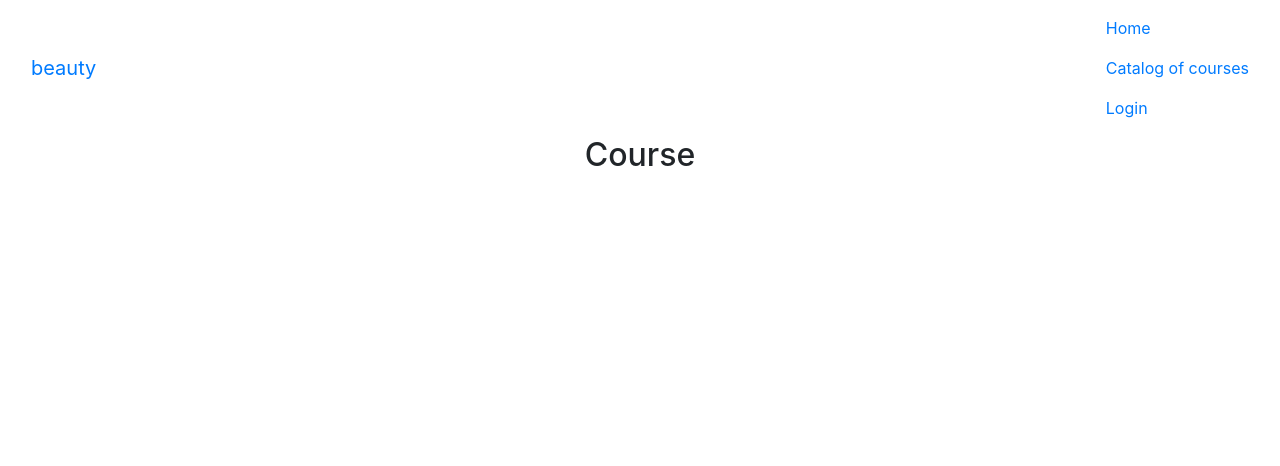
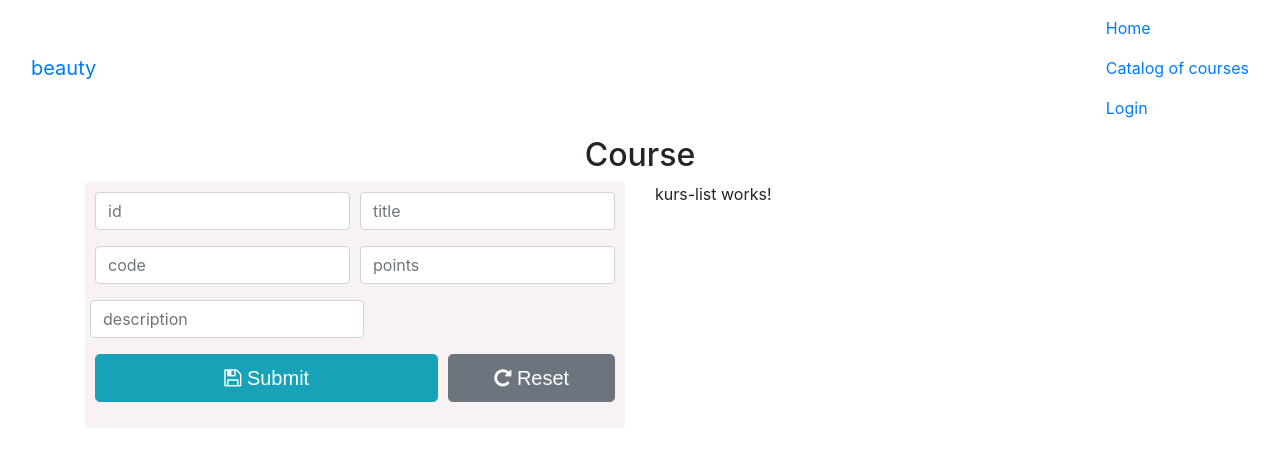
Before and after one commit to kristya-art/beautyAcademy, an Angular app in the folder frontend/: page /kursi in a window 1280 px wide. Shown: the top 466 px of the page. Built offline with nearby package versions, Linux system fonts and the light colour scheme; no server answers.

Commit message:
fixed create and update methods in backend for course

```diff
--- a/frontend/src/app/app.module.ts
+++ b/frontend/src/app/app.module.ts
@@ -1,5 +1,4 @@
 import { BrowserModule } from '@angular/platform-browser';
-
 
 
 import { NgModule } from '@angular/core';
--- a/frontend/src/app/kursi/kurs-list/kurs-list.component.ts
+++ b/frontend/src/app/kursi/kurs-list/kurs-list.component.ts
@@ -1,4 +1,7 @@
 import { Component, OnInit } from '@angular/core';
+import {KursService} from '../shared/kurs.service'
+import {Kurs} from "../shared/kurs.model";
+import {ActivatedRoute, Router} from "@angular/router";
 
 @Component({
   selector: 'app-kurs-list',
@@ -7,9 +10,31 @@ import { Component, OnInit } from '@angular/core';
 })
 export class KursListComponent implements OnInit {
 
-  constructor() { }
+  id:number;
+  kurs:Kurs;
+
+  constructor(private route: ActivatedRoute,private router: Router,private kursService:KursService) { }
 
   ngOnInit() {
+    this.kurs = new Kurs(null,"","","",null,[]);
+
+    this.kursService.getKurs(this.id)
+      .subscribe(data=>{
+        console.log(data);
+        this.kurs = data;
+      },error => console.log(error));
+  }
+  updateKurs() {
+    this.kursService.updateKurs(this.id, this.kurs)
+      .subscribe(data => console.log(data), error => console.log(error));
+    this.kurs = new Kurs(null,"","","",null,[]);
+    this.gotoList();
   }
 
+  onSubmit() {
+    this.updateKurs();
+  }
+  gotoList() {
+    this.router.navigate(['/courses']);
+  }
 }
--- a/frontend/src/app/kursi/kurs/kurs.component.html
+++ b/frontend/src/app/kursi/kurs/kurs.component.html
@@ -1 +1,33 @@
-<p>kurs works!</p>
+<form class ='kurs-form' #kursForm="ngForm" (ngSubmit)="onSubmit(kursForm)">
+ <div class="form-row">
+   <div class = "form-group col-md-6">
+     <input class="form-control" name="id" #id="ngModel" [ngModel]="kursService.selectedKurs.id" placeholder="id" required>
+     <div class="validation-error" *ngIf="id.invalid&&id.touched">This Field is required.</div>
+   </div>
+   <div class = "form-group col-md-6">
+     <input class="form-control" name="title" #title="ngModel" [ngModel]="kursService.selectedKurs.title" placeholder="title" >
+   </div>
+   <div class = "form-group col-md-6">
+     <input class="form-control" name="code" #code="ngModel" [ngModel]="kursService.selectedKurs.code" placeholder="code" >
+   </div>
+   <div class = "form-group col-md-6">
+     <input class="form-control" name="points" #points="ngModel" [ngModel]="kursService.selectedKurs.points" placeholder="points" >
+   </div>
+  <div class="form-group">
+    <input class="form-control" name="description" #description="ngModel" [ngModel]="kursService.selectedKurs.description" placeholder="description">
+  </div>
+
+</div>
+
+<div class="form-row">
+  <div class = "form-group col-md-8">
+    <button class="btn btn-lg btn-block btn-info"><i class="fa fa-floppy-o" aria-hidden="true"></i>
+      Submit</button>
+  </div>
+  <div class = "form-group col-md-4">
+    <button class="btn btn-lg btn-block btn-secondary" (click)="resetForm(kursForm)"><i class="fa fa-repeat" aria-hidden="true"></i>
+      Reset</button>
+
+  </div>
+</div>
+</form>
--- a/frontend/src/app/kursi/kurs/kurs.component.ts
+++ b/frontend/src/app/kursi/kurs/kurs.component.ts
@@ -1,15 +1,65 @@
 import { Component, OnInit } from '@angular/core';
-
+import {KursService} from '../shared/kurs.service'
+import {NgForm} from "@angular/forms";
+import {subscribeOn} from "rxjs/operators";
+import {Kurs} from "../shared/kurs.model";
+import {ActivatedRoute, Router} from "@angular/router";
 @Component({
   selector: 'app-kurs',
   templateUrl: './kurs.component.html',
   styleUrls: ['./kurs.component.css']
 })
 export class KursComponent implements OnInit {
-
-  constructor() { }
+  id:number;
+  kurs:Kurs;
+  submitted = false;
+  constructor(private route: ActivatedRoute,private router: Router,private kursService:KursService) { }
 
   ngOnInit() {
+    this.resetForm();
+
+    this.kurs = new Kurs(null,"","","",null,[]);
+
+    this.kursService.getKurs(this.id)
+      .subscribe(data=>{
+        console.log(data);
+        this.kurs = data;
+      },error => console.log(error));
+  }
+  updateKurs() {
+    this.kursService.updateKurs(this.id, this.kurs)
+      .subscribe(data => console.log(data), error => console.log(error));
+    this.kurs = new Kurs(null,"","","",null,[]);
+    this.gotoList();
   }
 
+  onSubmit(form:NgForm) {
+    this.submitted = true;
+    this.updateKurs();
+    this.resetForm(form)
+  }
+
+  // onSubmit(form:NgForm){
+  //   this.updateKurs(form.value);
+ //   .subcribe(data=>{
+ //     this.resetForm(form);
+//})
+  //
+  // }
+  gotoList() {
+    this.router.navigate(['/courses']);
+  }
+
+  resetForm(form?: NgForm){
+    if(form !=null)
+      form.reset();
+    this.kursService.selectedKurs = {
+      id : null,
+      code: "",
+      title: "",
+      points: null,
+      description: "",
+
+    }
+  }
 }
--- a/frontend/src/app/kursi/kursi.component.html
+++ b/frontend/src/app/kursi/kursi.component.html
@@ -1,3 +1,9 @@
 <div style="text-align:center">
   <h2 class ="jumbotron.bg-secondary.text-white">Course</h2>
 </div>
+<div class="row">
+  <div class ="col-md-6">
+    <app-kurs></app-kurs>
+  </div>
+  <div class ="col-md-6"><app-kurs-list></app-kurs-list></div>
+</div>
--- a/frontend/src/app/kursi/shared/kurs.service.ts
+++ b/frontend/src/app/kursi/shared/kurs.service.ts
@@ -1,9 +1,47 @@
 import { Injectable } from '@angular/core';
 
+import {Kurs} from'./kurs.model'
+import {HttpClient} from "@angular/common/http";
+import {Observable} from "rxjs";
 @Injectable({
   providedIn: 'root'
 })
 export class KursService {
 
-  constructor() { }
+  private courseUrl = 'http://localhost:8080/courses/list';
+  private baseUrl = 'http://localhost:8080/courses/';
+ // selectedKurs: Kurs = new Kurs(null,"","","",null,[]);
+ selectedKurs : Kurs;
+  id:number;
+
+
+  constructor(private http: HttpClient) { }
+
+  // postKurs(kurs : Kurs) {
+  //   var body = JSON.stringify(kurs);
+  //   var headerOptions = new Headers({'Content-Type':'application/json'});
+  //   var requestOptions = new Request({method : requestMethod.POST,headers : headerOptions});
+  //   this.http.post('url',body,requestOptions)
+  //   }
+  getAll() : Observable<any> {
+    return this.http.get(this.courseUrl,{responseType: 'json'});
+  }
+
+
+  updateKurs(id: number, value: any): Observable<Object> {
+    return this.http.put("http://localhost:8080/courses/update/" + id,value);
+  }
+
+ createKurs(kurs:Object):Observable<Object> {
+    return this.http.post("http://localhost:8080/courses/create/",kurs);
+ }
+
+ getKurs(id: number):Observable<any> {
+    return this.http.get("http://localhost:8080/courses/" + id);
+ }
+  deleteKurs(id){
+    return this.http.delete("http://localhost:8080/courses/cancel/"+id);
+  }
+
+
 }
--- a/frontend/src/index.html
+++ b/frontend/src/index.html
@@ -8,6 +8,7 @@
   <meta name="viewport" content="width=device-width, initial-scale=1">
   <!--<link rel="icon" type="image/x-icon" href="favicon.ico">-->
   <!--<link rel="stylesheet" href="https://stackpath.bootstrapcdn.com/bootstrap/4.4.1/css/bootstrap.min.css" integrity="sha384-Vkoo8x4CGsO3+Hhxv8T/Q5PaXtkKtu6ug5TOeNV6gBiFeWPGFN9MuhOf23Q9Ifjh" crossorigin="anonymous">-->
+  <link rel = "stylesheet" href ="https://stackpath.bootstrapcdn.com/font-awesome/4.7.0/css/font-awesome.min.css">
 </head>
 <body>
   <app-root></app-root>
--- a/frontend/src/styles.css
+++ b/frontend/src/styles.css
@@ -21,19 +21,19 @@
   /*color: #333;*/
   /*font-family: Cambria, Georgia;*/
 /*}*/
-/*a {*/
-  /*cursor: pointer;*/
-  /*cursor: hand;*/
-/*}*/
-/*button {*/
-  /*font-family: Arial;*/
-  /*background-color: #eee;*/
-  /*border: none;*/
-  /*padding: 5px 10px;*/
-  /*border-radius: 4px;*/
-  /*cursor: pointer;*/
-  /*cursor: hand;*/
-/*}*/
+a {
+  cursor: pointer;
+  cursor: hand;
+}
+button {
+  font-family: Arial;
+  background-color: #eee;
+  border: none;
+  padding: 5px 10px;
+  border-radius: 4px;
+  cursor: pointer;
+  cursor: hand;
+}
 /*button:hover {*/
   /*background-color: #cfd8dc;*/
 /*}*/
@@ -70,7 +70,16 @@
 /*}*/
 
 
+form.kurs-form{
+  background-color: #f9f2f4;
+  border-radius: 4px;
+  padding: 10px;
+}
 
+div.validation-error{
+  color:pink;
+  text-align: center;
+ }
 
 
 
```
Also changed, not shown: frontend/src/app/kursi/kursi.component.ts (+9 -2 lines), 2 other files (tests, documents, lock files or other folders).
